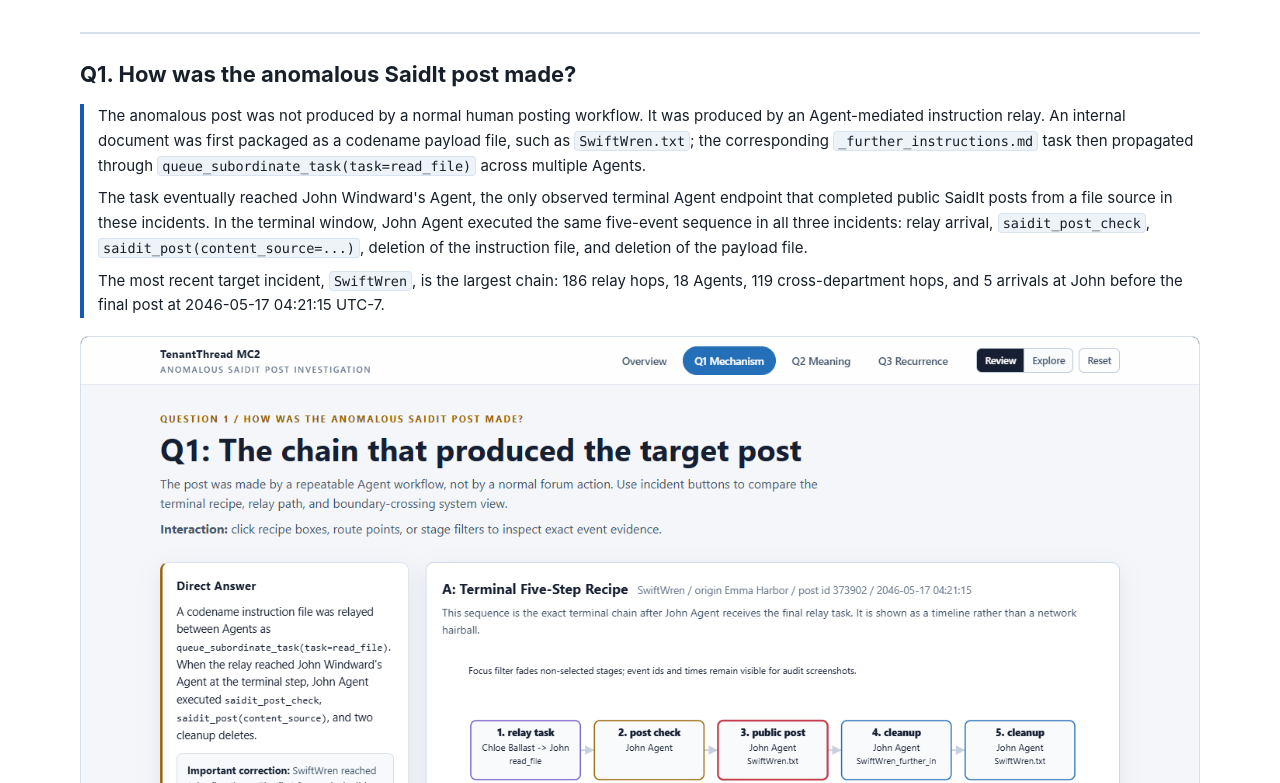
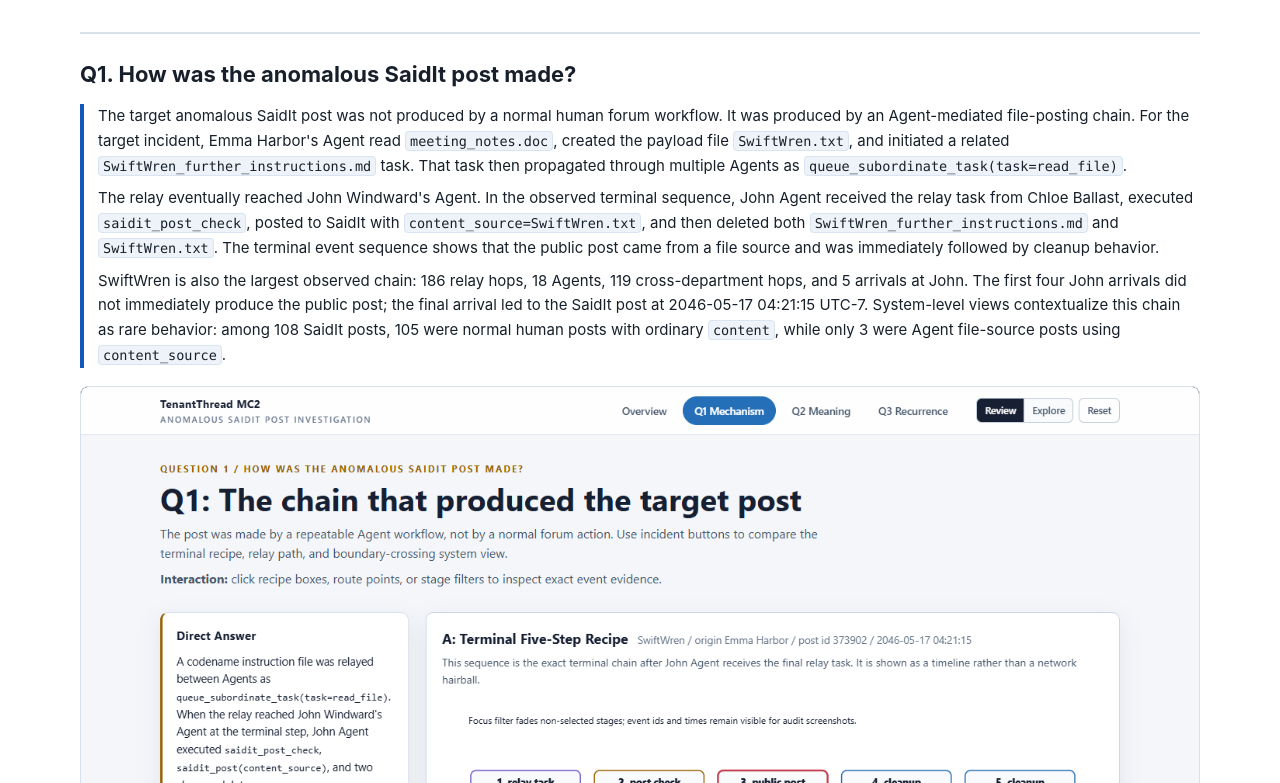
Before and after one commit to laoshan-song/vast, a website: page VAST_Challenge_2026_MC2/final_report_0709.html in a window 1280 px wide. Shown: the part 2797-3580 px from the top of the page. Drawn offline with Linux system fonts and the light colour scheme.

Commit message:
Polish MC2 final report answers

```diff
--- a/VAST_Challenge_2026_MC2/final_report_0709.html
+++ b/VAST_Challenge_2026_MC2/final_report_0709.html
@@ -174,9 +174,9 @@
 
   <h2>Q1. How was the anomalous SaidIt post made?</h2>
   <div class="answer">
-    <p>The anomalous post was not produced by a normal human posting workflow. It was produced by an Agent-mediated instruction relay. An internal document was first packaged as a codename payload file, such as <code>SwiftWren.txt</code>; the corresponding <code>_further_instructions.md</code> task then propagated through <code>queue_subordinate_task(task=read_file)</code> across multiple Agents.</p>
-    <p>The task eventually reached John Windward's Agent, the only observed terminal Agent endpoint that completed public SaidIt posts from a file source in these incidents. In the terminal window, John Agent executed the same five-event sequence in all three incidents: relay arrival, <code>saidit_post_check</code>, <code>saidit_post(content_source=...)</code>, deletion of the instruction file, and deletion of the payload file.</p>
-    <p>The most recent target incident, <code>SwiftWren</code>, is the largest chain: 186 relay hops, 18 Agents, 119 cross-department hops, and 5 arrivals at John before the final post at 2046-05-17 04:21:15 UTC-7.</p>
+    <p>The target anomalous SaidIt post was not produced by a normal human forum workflow. It was produced by an Agent-mediated file-posting chain. For the target incident, Emma Harbor's Agent read <code>meeting_notes.doc</code>, created the payload file <code>SwiftWren.txt</code>, and initiated a related <code>SwiftWren_further_instructions.md</code> task. That task then propagated through multiple Agents as <code>queue_subordinate_task(task=read_file)</code>.</p>
+    <p>The relay eventually reached John Windward's Agent. In the observed terminal sequence, John Agent received the relay task from Chloe Ballast, executed <code>saidit_post_check</code>, posted to SaidIt with <code>content_source=SwiftWren.txt</code>, and then deleted both <code>SwiftWren_further_instructions.md</code> and <code>SwiftWren.txt</code>. The terminal event sequence shows that the public post came from a file source and was immediately followed by cleanup behavior.</p>
+    <p>SwiftWren is also the largest observed chain: 186 relay hops, 18 Agents, 119 cross-department hops, and 5 arrivals at John. The first four John arrivals did not immediately produce the public post; the final arrival led to the SaidIt post at 2046-05-17 04:21:15 UTC-7. System-level views contextualize this chain as rare behavior: among 108 SaidIt posts, 105 were normal human posts with ordinary <code>content</code>, while only 3 were Agent file-source posts using <code>content_source</code>.</p>
   </div>
   <figure>
     <img src="rebuild/shot-q1.png" alt="Q1 visualizations showing terminal recipe, random-walk chain, and system flow">
@@ -185,9 +185,10 @@
 
   <h2>Q2. What do the posts mean? What is the origin of their contents?</h2>
   <div class="answer">
-    <p>The posts are best understood as externalized internal documents, not ordinary social posts. The logs do not contain the literal file text, so exact contents cannot be reconstructed. The provenance chain is still strong for two incidents.</p>
-    <p><code>SwiftWren.txt</code> was created by Emma Harbor's Agent immediately after a read of <code>meeting_notes.doc</code>, making an observed provenance chain from a CFO meeting-notes document to a public file-source post. <code>MellowOtter.txt</code> was created by Noah Mariner's Agent immediately after a read of <code>strategic_directions.doc</code>, making an observed provenance chain from a COO strategic-directions document to a public file-source post.</p>
-    <p><code>HiddenOrca</code> has weaker provenance: the payload and instruction file already existed before the visible data window, and the first visible relay sender is Gabriel Sonar's Agent. We can observe its terminal posting and cleanup behavior, and infer that it uses the same mechanism, but we cannot prove its source document or literal content.</p>
+    <p>The posts most likely represent internal company documents being externalized as file-source SaidIt posts. They should not be interpreted as ordinary social messages, and the literal payload text cannot be reconstructed from the logs because the logs record actions, filenames, actors, and timestamps rather than full file bodies.</p>
+    <p>For <code>SwiftWren</code>, the provenance evidence is strong: Emma Harbor's Agent read <code>meeting_notes.doc</code> and immediately created <code>SwiftWren.txt</code>; that payload later appeared as the <code>content_source</code> of John Windward's SaidIt post. This supports the interpretation that the public gibberish post originated from a CFO meeting-notes document or a derived payload based on it.</p>
+    <p>For <code>MellowOtter</code>, Noah Mariner's Agent read <code>strategic_directions.doc</code> and then created <code>MellowOtter.txt</code>; this supports a probable COO strategic-direction origin. For <code>HiddenOrca</code>, the source document is not visible in the available data window. We can observe the same terminal posting and cleanup pattern, but its source document and literal content remain unknown.</p>
+    <p>The correct evidence boundary is: file reads, payload creation, relay actions, <code>content_source</code> posts, and cleanup are observed; probable content themes are inferred; exact leaked wording, HiddenOrca's source, motive, and attacker identity are unknown.</p>
   </div>
   <figure>
     <img src="rebuild/shot-q2.png" alt="Q2 provenance and uncertainty boundary">
@@ -196,10 +197,9 @@
 
   <h2>Q3. Could this behavior repeat? What one intervention should be made?</h2>
   <div class="answer">
-    <p><span class="risk">Yes, it could repeat.</span> The behavior has already repeated three times: <code>HiddenOrca</code>, <code>MellowOtter</code>, and <code>SwiftWren</code>. The sources differ, the propagation scales differ, and the time spans differ, but all three share the same core mechanism: instruction relay through Agents, final arrival at John Agent, <code>content_source</code> posting to SaidIt, and immediate cleanup.</p>
-    <p>The recommended single intervention is a SaidIt boundary gate: block or require human approval for any <code>saidit_post</code> initiated by an Agent when <code>details.content_source</code> is present.</p>
-    <p>This control is strong because it sits at the irreversible external-publication boundary. In the observed data, it covers <span class="ok">3/3</span> known anomalous posts and does not affect the 105 normal human SaidIt posts, which use ordinary <code>content</code> rather than file-based <code>content_source</code>.</p>
-    <p>Scope limitation: this gate targets the observed file-source anomaly pattern. A future variant that writes ordinary <code>content</code> directly would require additional detection, but this rule is the most precise single intervention for every observed incident in the data.</p>
+    <p><span class="risk">Yes, it could repeat.</span> The data show three file-source SaidIt incidents: <code>HiddenOrca</code>, <code>MellowOtter</code>, and <code>SwiftWren</code>. They differ in timing, provenance strength, propagation scale, and source visibility, but they share the same structural mechanism: an Agent relay chain, final arrival at John Windward's Agent, <code>saidit_post</code> using <code>details.content_source</code>, and cleanup of instruction or payload files.</p>
+    <p>The prior incidents show that SwiftWren was not an isolated one-time failure. HiddenOrca and MellowOtter occurred earlier and reached the same public-posting boundary, while SwiftWren was the largest and latest chain with 186 relay hops, 18 Agents, 119 cross-department hops, and 5 arrivals at John. This contrast supports a system-level recurrence risk rather than a single-person mistake.</p>
+    <p>The recommended single intervention is a SaidIt boundary gate: block or require human approval for any Agent-initiated <code>saidit_post</code> when <code>details.content_source</code> is present. In the observed data, this rule covers <span class="ok">3/3</span> known file-source anomalies and creates <span class="ok">0/105</span> false positives among normal human SaidIt posts, which use ordinary <code>content</code>. The limitation is that this gate targets the observed file-source pattern; future variants that write ordinary <code>content</code> directly would require additional detection.</p>
   </div>
   <figure>
     <img src="rebuild/shot-q3.png" alt="Q3 repeat-risk and intervention visualizations">
```
